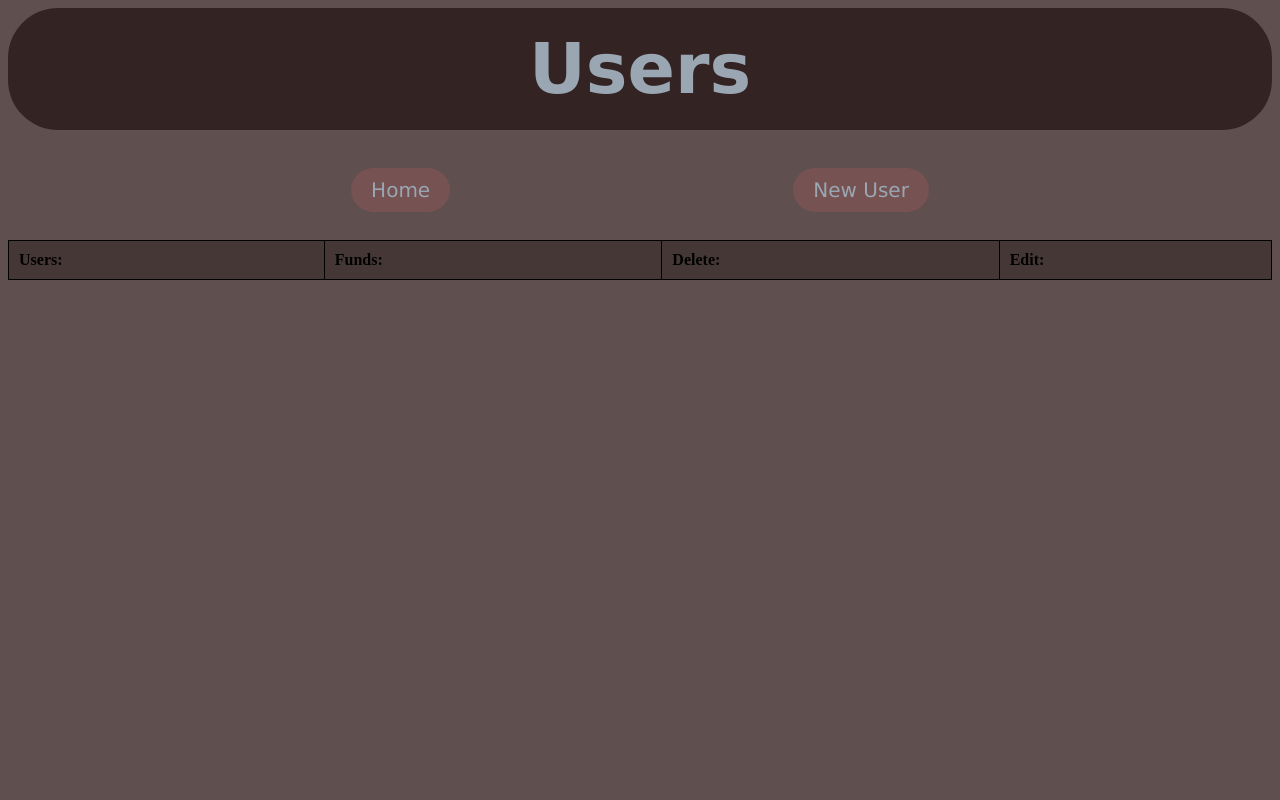
After one commit to Chlebab/Spending_tracker, a Flask app: page /users in a window 1280 px wide. The commit adds this page. Run offline with Flask 3, Linux system fonts and the light colour scheme; lists and menus that the app fills with data are empty.

Commit message:
Added user

```diff
--- a/app.py
+++ b/app.py
@@ -11,6 +11,8 @@ from models.merchant import Merchant
 from models.tag import Tag
 from models.transaction import Transaction
 from models.budget import Budget
+from models.user import User
+from models.vault import Vault
 
 migrate = Migrate(app, db)
 
@@ -18,11 +20,15 @@ from controllers.transaction_controller import transactions_blueprint
 from controllers.tag_controller import tags_blueprint
 from controllers.merchant_controller import merchants_blueprint
 from controllers.budget_controller import budgets_blueprint
+from controllers.user_controller import users_blueprint
+from controllers.vault_controller import vaults_blueprint
 
 app.register_blueprint(transactions_blueprint)
 app.register_blueprint(merchants_blueprint)
 app.register_blueprint(tags_blueprint)
 app.register_blueprint(budgets_blueprint)
+app.register_blueprint(users_blueprint)
+app.register_blueprint(vaults_blueprint)
 
 @app.route('/')
 def home():
--- /dev/null
+++ b/controllers/user_controller.py
@@ -0,0 +1,53 @@
+from flask import Flask, render_template, request, redirect
+from flask import Blueprint
+from models.merchant import Merchant
+from models.tag import Tag
+from models.transaction import Transaction
+from models.user import User
+from models.budget import Budget
+from models.vault import Vault
+from app import db
+
+users_blueprint = Blueprint("users", __name__)
+
+@users_blueprint.route("/users")
+def users():
+    users = User.query.all()
+    return render_template("users/index.jinja", users = users)
+
+@users_blueprint.route("/users/new", methods=["GET"])
+def new_user_form():
+    return render_template("users/new_user.jinja")
+
+@users_blueprint.route("/users/new", methods=["POST"])
+def add_new_user():
+    user_username = request.form["username"]
+    user_funds = request.form["funds"]
+    user_to_save = User(username=user_username, funds=user_funds)
+    db.session.add(user_to_save)
+    db.session.commit()
+    return redirect("/users")
+
+@users_blueprint.route("/users/delete", methods =["POST"])
+def delete_user():
+    id = request.form.get("user_id")
+    user_to_delete = User.query.get(id)
+    db.session.delete(user_to_delete)
+    db.session.commit()
+    return redirect("/users")
+
+@users_blueprint.route("/users/edit/<int:id>", methods=["GET"])
+def edit_user_form(id):
+    user_to_edit = User.query.get(id)
+    return render_template("users/edit_user.jinja", user=user_to_edit)
+
+@users_blueprint.route("/users/edit/<int:id>", methods = ["POST"])
+def edit_user(id):
+    user_to_edit = User.query.get(id)
+    if user_to_edit:
+        new_user_username = request.form.get("username")
+        new_user_funds = request.form.get("funds")
+        user_to_edit.username = new_user_username
+        user_to_edit.funds = new_user_funds
+        db.session.commit()
+        return redirect(f"/users")
--- /dev/null
+++ b/templates/users/index.jinja
@@ -0,0 +1,51 @@
+{% block stylelink %}
+<link
+    rel="stylesheet"
+    href="{{ url_for('static', filename='style.css') }}"/>
+{% endblock %}
+
+<h1>Users</h1>
+
+<body>
+<main>
+    <nav>
+        <ul>
+            <li>
+                <a href="/">Home</a>
+            </li>
+            <li>
+                <a href="/users/new">New User</a>
+            </li>
+        </ul>
+    </nav>
+</main>
+</body>
+<table>
+    <thead>
+        <tr>
+            <th>Users: </th>
+            <th>Funds: </th>
+            <th>Delete: </th>
+            <th>Edit: </th>
+        </tr>
+    </thead>
+    <tbody>
+        {% for user in users %}
+        <tr>
+            <td>{{ user.username }}</td>
+            <td>{{ user.funds }}</td>
+            <td>
+                <form action="/users/delete" method="POST">
+                    <input type="hidden" name="user_id" value="{{ user.id }}">
+                    <button type="submit" onclick="return confirm('Are you sure?')">Delete</button>
+                </form>
+            </td>
+            <td>
+                <form method="get" action="/users/edit/{{ user.id }}">
+                    <button type="submit" class="edit-button">Edit</button>
+                </form>
+            </td>
+        </tr>
+        {% endfor %}
+    </tbody>
+</table>
```
Also changed, not shown: controllers/vault_controller.py (added, +16 -0 lines), migrations/versions/b6157557ceaf_.py (added, +40 -0 lines), models/user.py (added, +11 -0 lines), models/vault.py (added, +11 -0 lines), templates/base.jinja (+9 -0 lines), templates/budgets/index.jinja (+14 -3 lines), templates/merchants/index.jinja (+15 -6 lines), templates/tags/edit_tag.jinja (+9 -3 lines), templates/tags/index.jinja (+15 -7 lines), templates/transactions/index.jinja (+17 -9 lines), templates/users/edit_user.jinja (added, +32 -0 lines), templates/users/new_user.jinja (added, +21 -0 lines), templates/vaults/index.jinja (added, +19 -0 lines).
